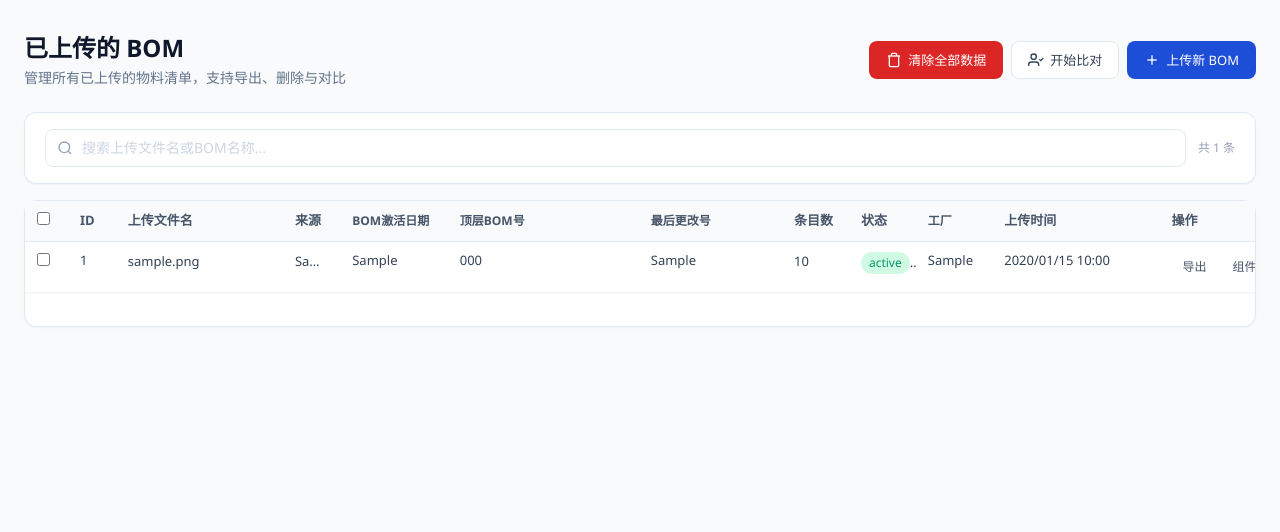
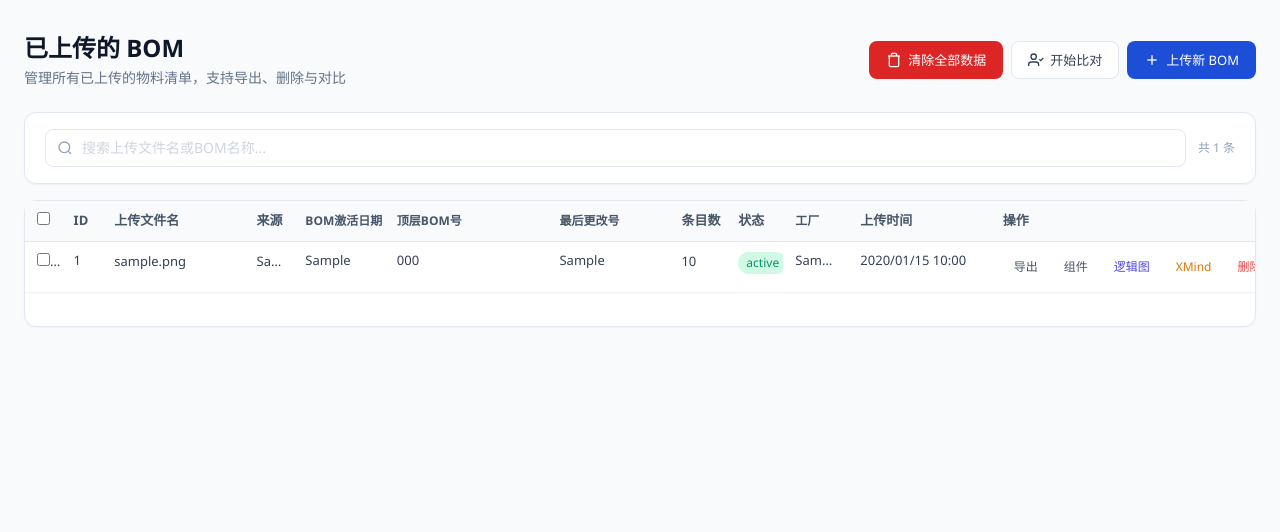
Before and after one commit to TYA1204/BOM-Data-Comparison, a Flask app: page /bom_list in a window 1280 px wide. Shown: the part 57-589 px from the top of the page. Run offline with Flask 3, Linux system fonts and the light colour scheme; tables that the repository leaves empty hold one stand-in row (values such as "Sample post"); some libraries are stand-ins or nearby versions.

Commit message:
fix: 操作列宽80→260px — 显示全部5个按钮(导出/组件/逻辑图/XMind/删除)

```diff
--- a/app/templates/bom_list.html
+++ b/app/templates/bom_list.html
@@ -83,7 +83,7 @@
                     <col style="width:56px">
                     <col style="width:64px">
                     <col style="width:140px">
-                    <col style="width:80px">
+                    <col style="width:260px">
                 </colgroup>
                 <thead>
                     <tr>
```
